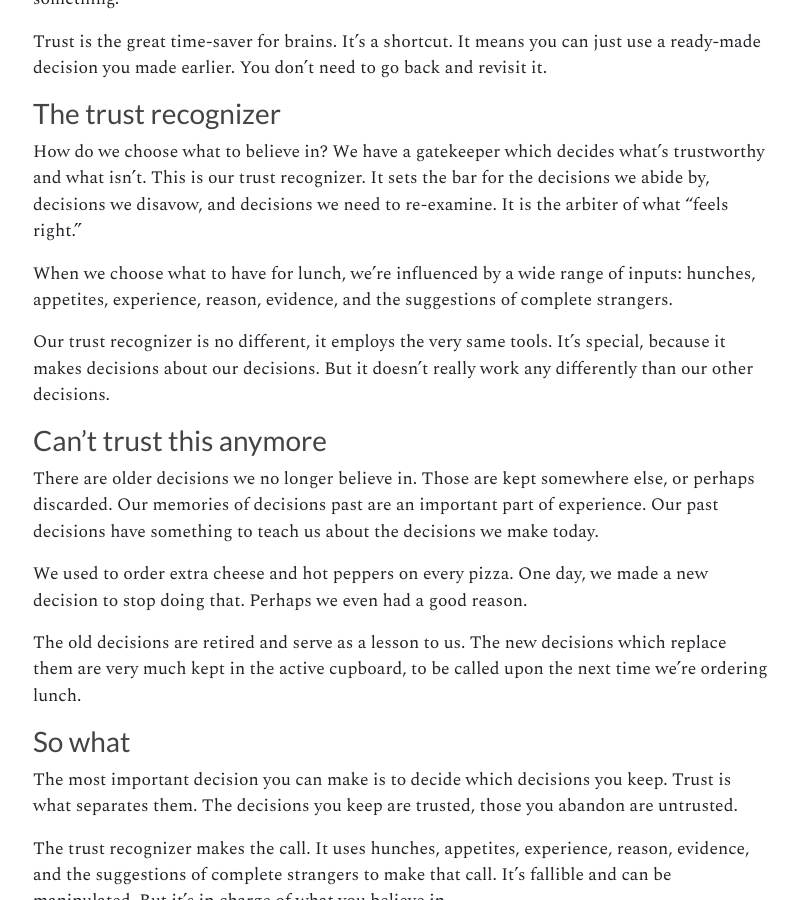
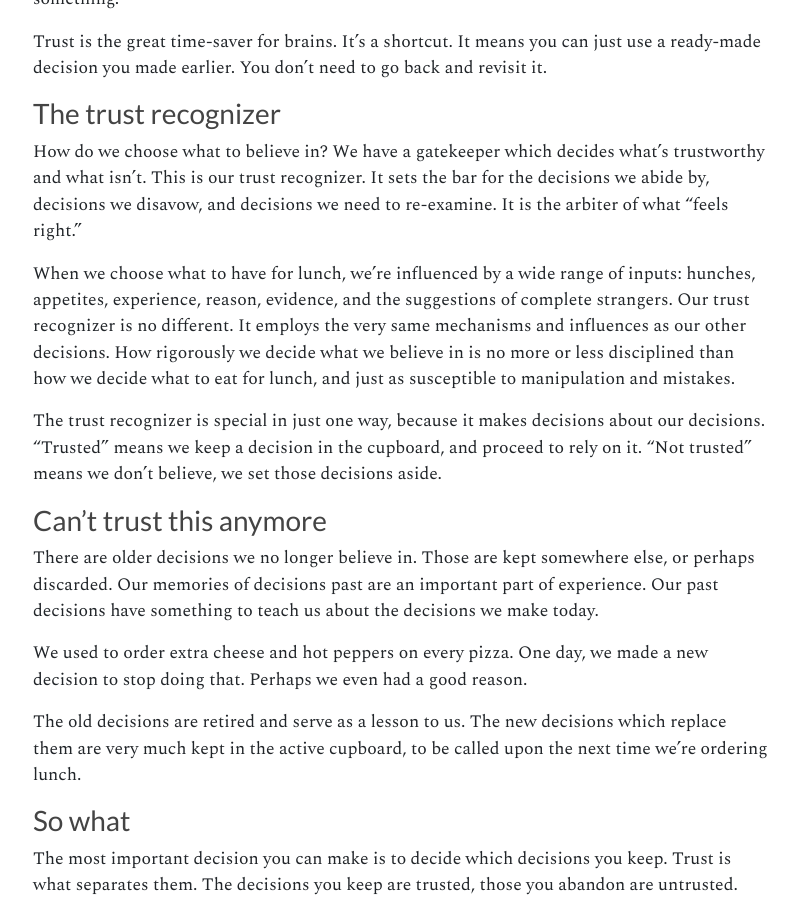
Before and after one commit to straz/artificialtrust, a Jekyll site: the page built from _articles/decisions.md, in a window 1280 px wide and 900 px high, scrolled down 1083 px. Shown: the whole window, without its empty margins (144-942 px from the left). Built offline with Jekyll 4.4.1, drawn with Linux system fonts in a browser that asks for light colours; nearby versions of some CDN libraries.

Commit message:
trust recognizer

```diff
--- a/_articles/decisions.md
+++ b/_articles/decisions.md
@@ -61,11 +61,16 @@ what "feels right."
 
 When we choose what to have for lunch, we're influenced by a wide
 range of inputs: hunches, appetites, experience, reason, evidence, and
-the suggestions of complete strangers.
+the suggestions of complete strangers. Our trust recognizer is no
+different. It employs the very same mechanisms and influences as our
+other decisions. How rigorously we decide what we believe in is no
+more or less disciplined than how we decide what to eat for lunch, and
+just as susceptible to manipulation and mistakes.
 
-Our trust recognizer is no different, it employs the very same tools.
-It's special, because it makes decisions about our decisions. But it
-doesn't really work any differently than our other decisions.
+The trust recognizer is special in just one way, because it makes
+decisions about our decisions. "Trusted" means we keep a decision in
+the cupboard, and proceed to rely on it. "Not trusted" means we don't
+believe, we set those decisions aside.
 
 ### Can't trust this anymore
 
```
